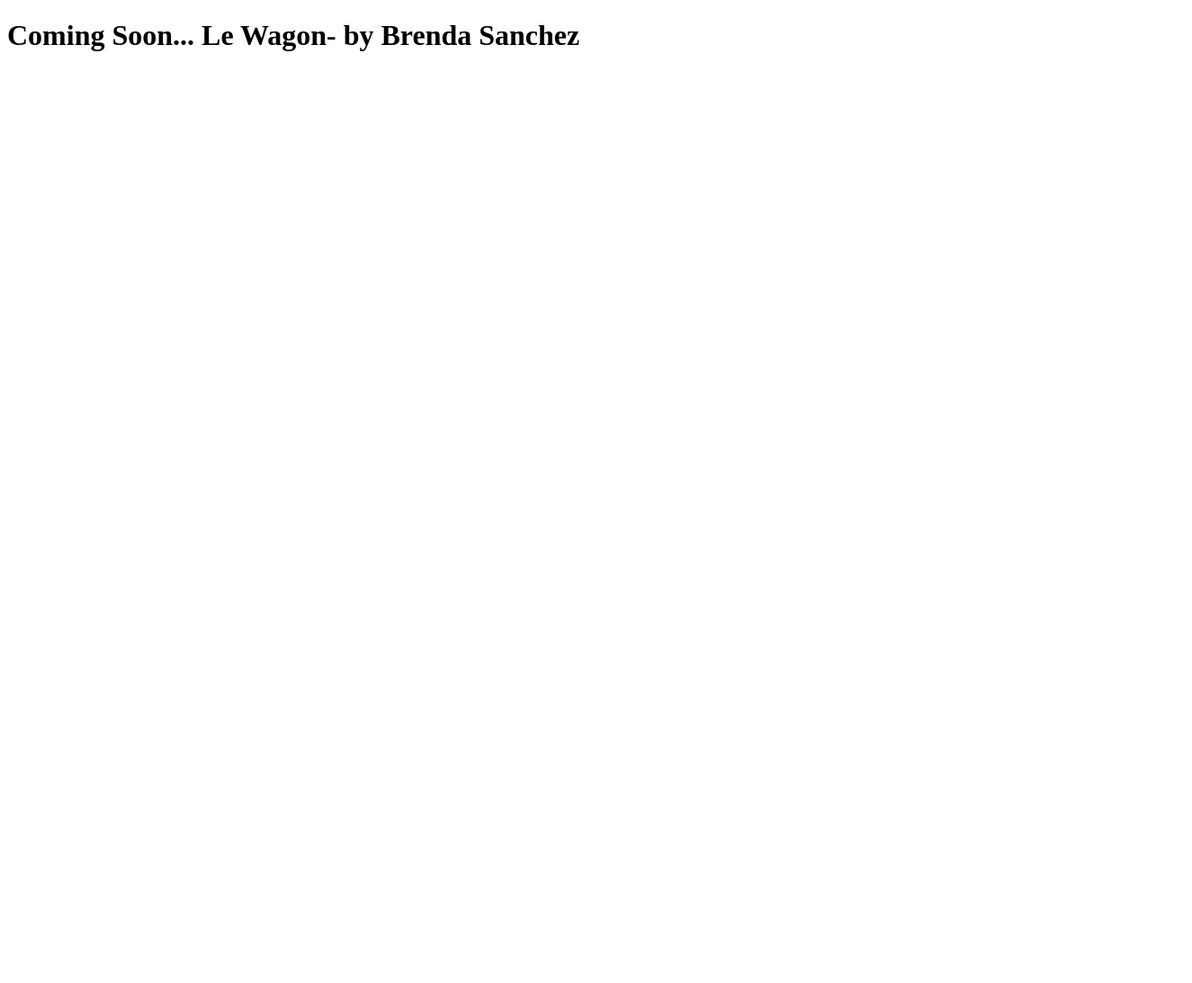
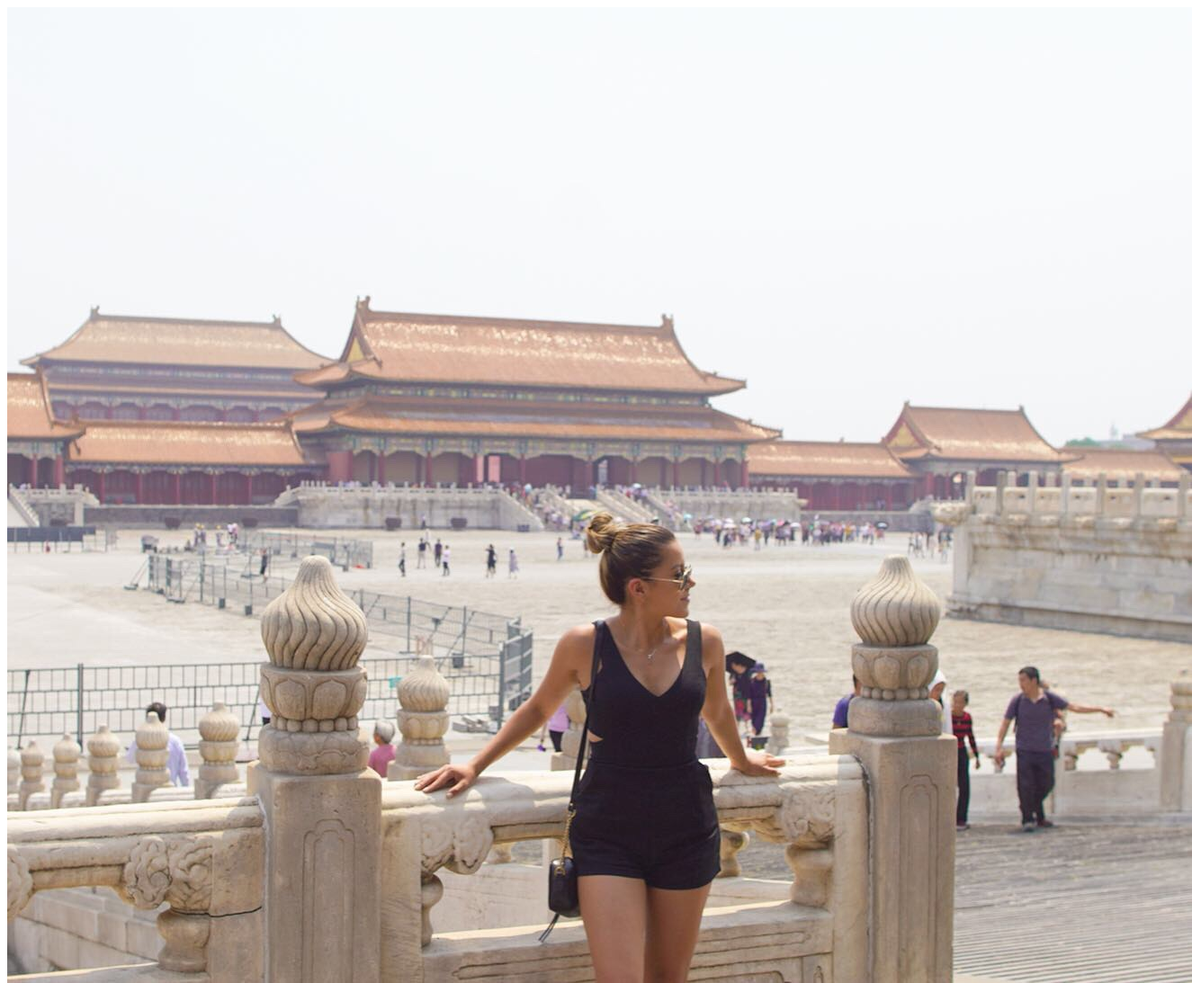
Before and after one commit to brendals212/git-101, a plain HTML site: page index.html in a window 1280 px wide. Shown: the top 1093 px of the page at 90% size, 1325 px wide, since content can reach past the window. Before the commit the page ends 800 px from the top, so only its background shows below. Drawn offline with Linux system fonts and the light colour scheme.

Commit message:
Added a picture

```diff
--- a/index.html
+++ b/index.html
@@ -2,6 +2,7 @@
 <html>
 	<head></head>
 	<body>
+		<img src="6DEC6789-FDE7-45FE-838F-8A5B9B4951C9.jpg" alt= "">
 		<h1>Coming Soon... Le Wagon- by Brenda Sanchez</h1>
 	</body>
 </html>
```
Also changed, not shown: 6DEC6789-FDE7-45FE-838F-8A5B9B4951C9.jpg (added).
